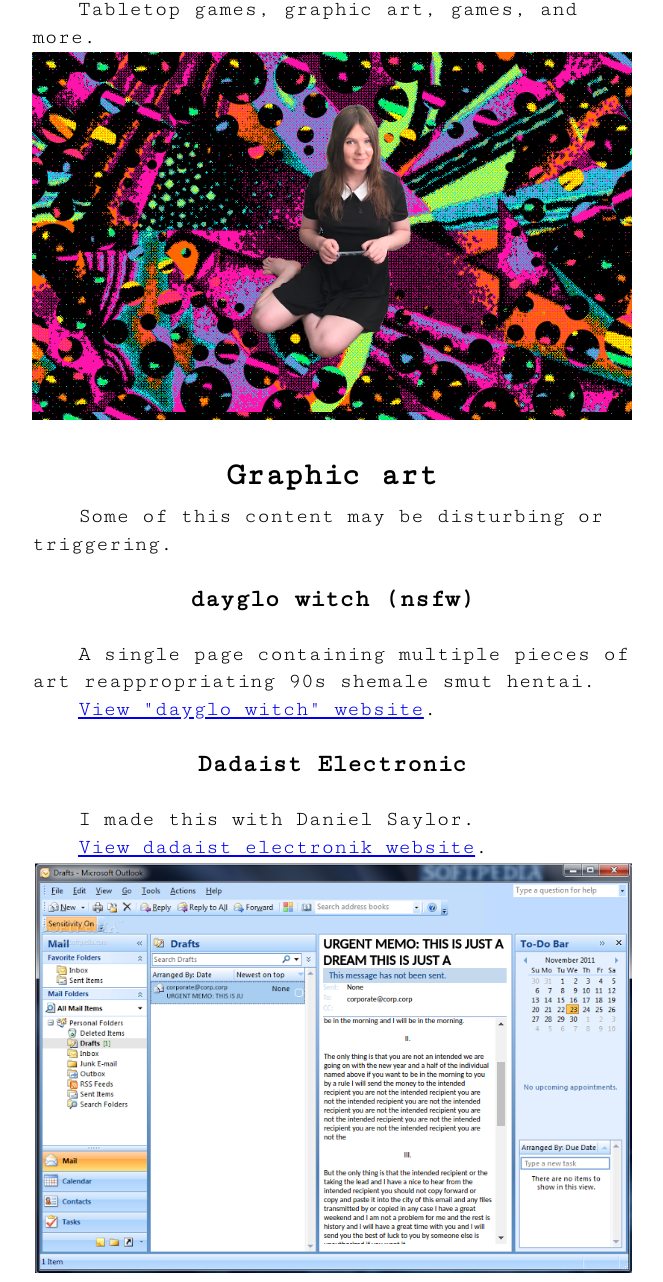
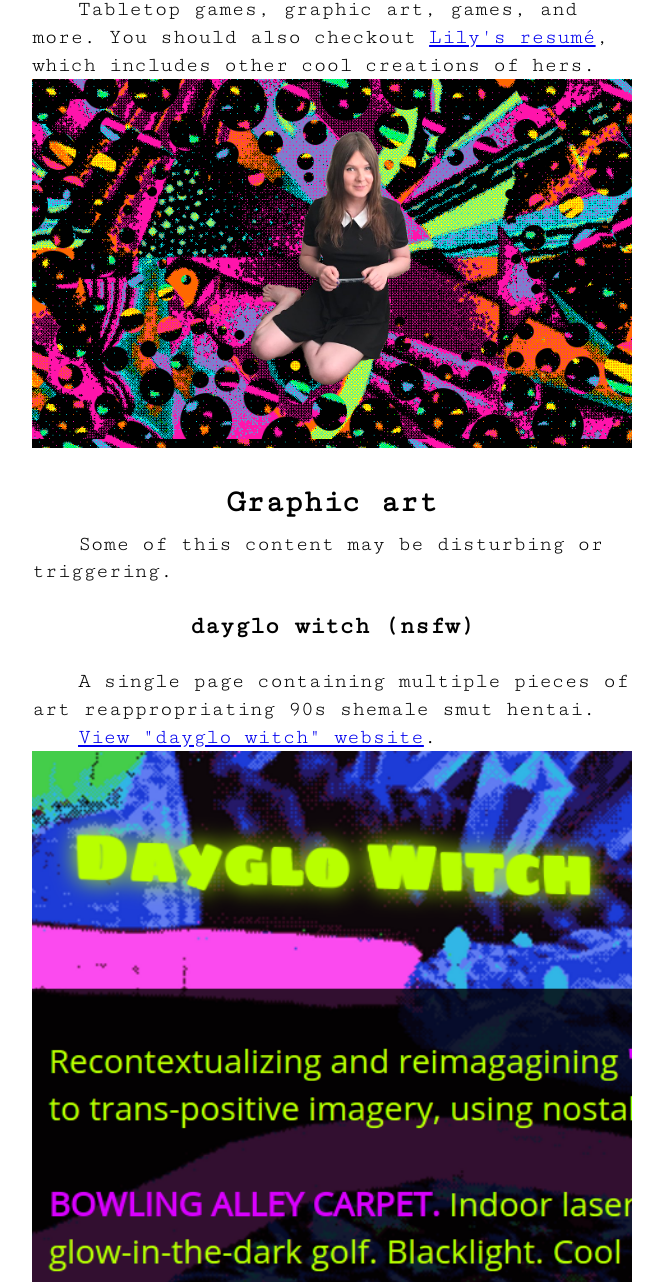
Before and after one commit to ibara/lillian.link, a plain HTML site: page art.html in a window 1280 px wide. Shown: the part 252-1534 px from the top of the page, without its empty margins (308-971 px from the left). Drawn offline with Linux system fonts and the light colour scheme.

Commit message:
dayglo witch thumbnail

```diff
--- a/art.html
+++ b/art.html
@@ -28,7 +28,7 @@
 <article>
   <header>
     <h1 class="heading-asymmetrical">lily's art</h1>
-    <p>Tabletop games, graphic art, games, and more.</p>
+    <p>Tabletop games, graphic art, games, and more. You should also checkout <a href="http://lily.seabreeze.pro">Lily's resum&eacute;</a>, which includes other cool creations of hers.</p>
     <p class="titlecard"><img src="images/art/titlecard.png"></p>
   </header>
   <section>
@@ -38,6 +38,7 @@
     <h3 class="margin-vertical">dayglo witch (nsfw)</h3>
     <p>A single page containing multiple pieces of art reappropriating 90s shemale smut hentai.</p>
     <p><a href="http://dayglowitch.lillian.link/">View "dayglo witch" website</a>.</p>
+    <p><img src="images/art/dayglo-witch.png"></p>
 
     <h3 class="margin-vertical">Dadaist Electronic</h3>
     <p>I made this with Daniel Saylor.</p>
```
Also changed, not shown: images/art/dayglo-witch.png (added).
